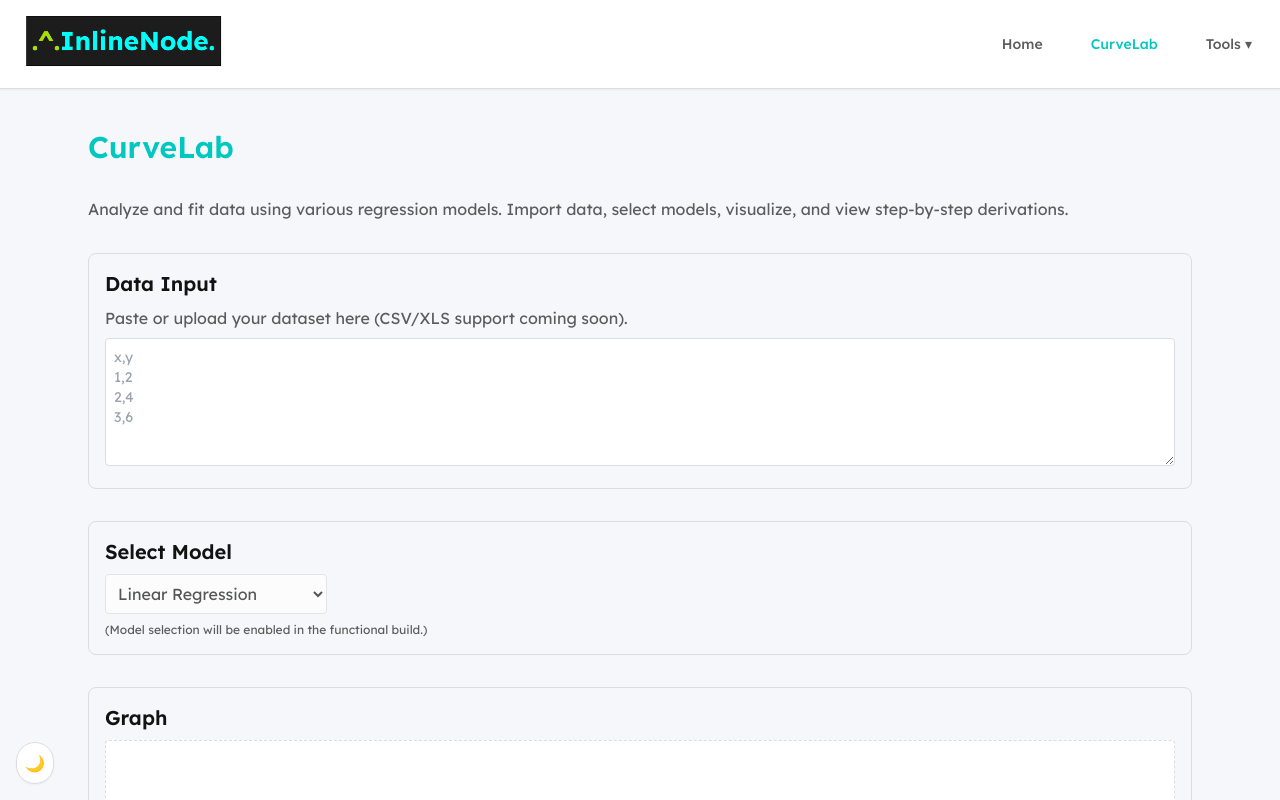
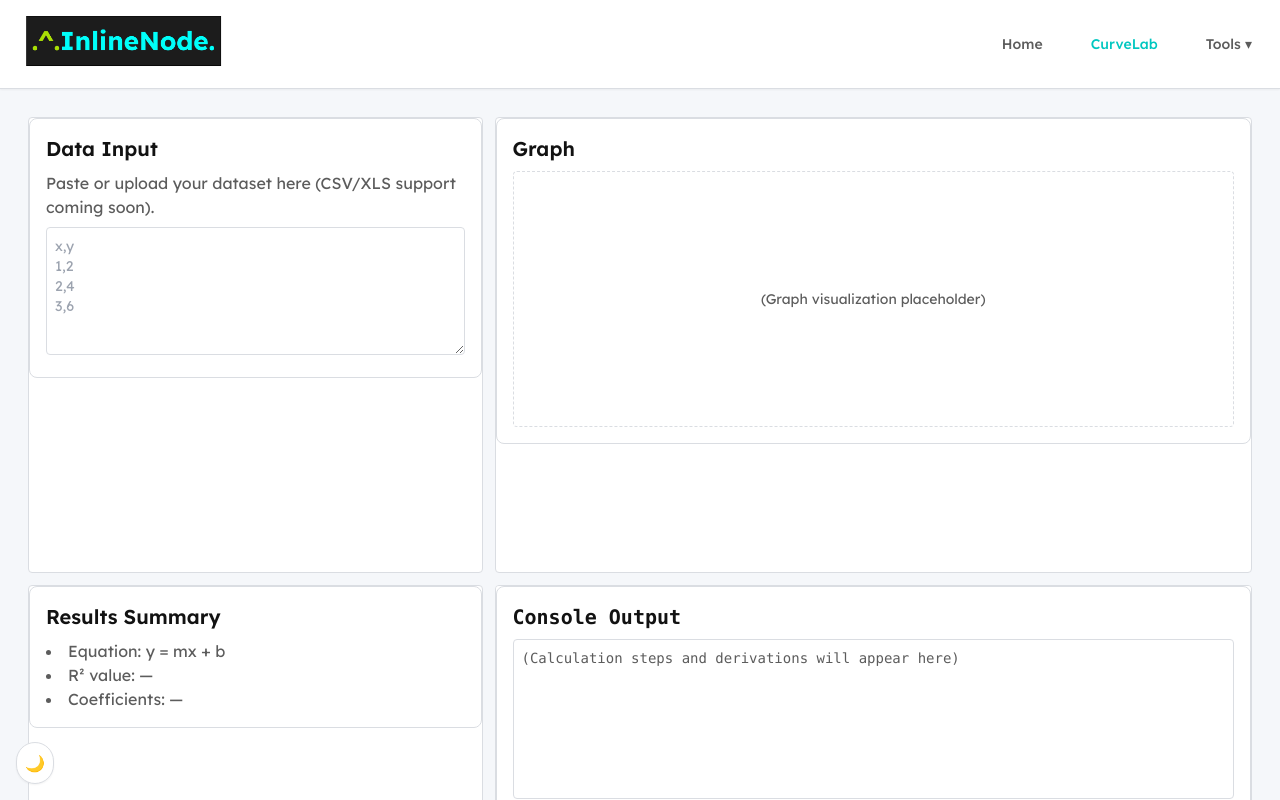
Before and after one commit to inline-node/inlinenode, a React (Vite) app: page /curvelab in a window 1280 px wide. Shown: the top 800 px of the page. Built offline with nearby package versions, Linux system fonts and the light colour scheme.

Commit message:
Update CurveLab.jsx
layout update.

```diff
--- a/src/pages/CurveLab.jsx
+++ b/src/pages/CurveLab.jsx
@@ -1,27 +1,29 @@
 import Layout from "../layouts/Layout";
 import DataInput from "./curvelab/DataInput";
-import ModelSelector from "./curvelab/ModelSelector";
 import GraphArea from "./curvelab/GraphArea";
+import OutputSummary from "./curvelab/OutputSummary";
 import ConsoleArea from "./curvelab/ConsoleArea";
-import OutputSummary from "./curvelab/OutputSummary";
 
 export default function CurveLab() {
   return (
     <Layout>
-      <div className="max-w-6xl mx-auto p-6 flex flex-col gap-8">
-        <h1 className="text-3xl font-semibold text-accent dark:text-darkAccent">
-          CurveLab
-        </h1>
-        <p className="text-textDim dark:text-darkTextDim">
-          Analyze and fit data using various regression models. Import data, select models, visualize, and
-          view step-by-step derivations.
-        </p>
+      {/* Full height grid */}
+      <div className="h-[calc(100vh-80px)] w-full grid grid-rows-[2fr_1fr] grid-cols-[1.2fr_2fr] gap-3 p-3">
+        {/* Top Row */}
+        <div className="border border-border dark:border-darkBorder rounded bg-surface dark:bg-darkSurface overflow-auto">
+          <DataInput />
+        </div>
+        <div className="border border-border dark:border-darkBorder rounded bg-surface dark:bg-darkSurface">
+          <GraphArea />
+        </div>
 
-        <DataInput />
-        <ModelSelector />
-        <GraphArea />
-        <OutputSummary />
-        <ConsoleArea />
+        {/* Bottom Row */}
+        <div className="border border-border dark:border-darkBorder rounded bg-surface dark:bg-darkSurface overflow-auto">
+          <OutputSummary />
+        </div>
+        <div className="border border-border dark:border-darkBorder rounded bg-surface dark:bg-darkSurface overflow-auto">
+          <ConsoleArea />
+        </div>
       </div>
     </Layout>
   );
```
